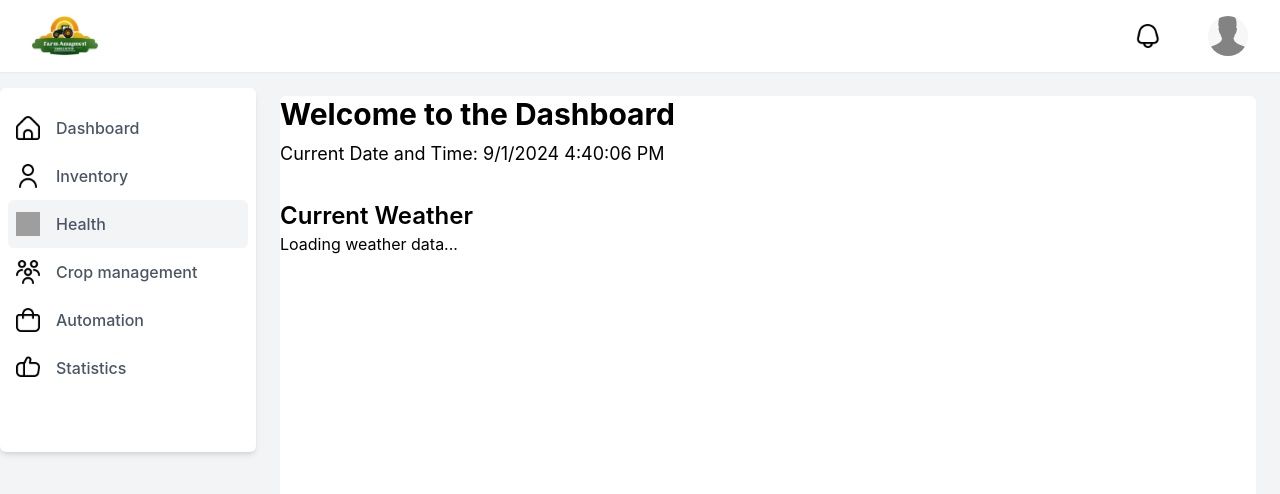
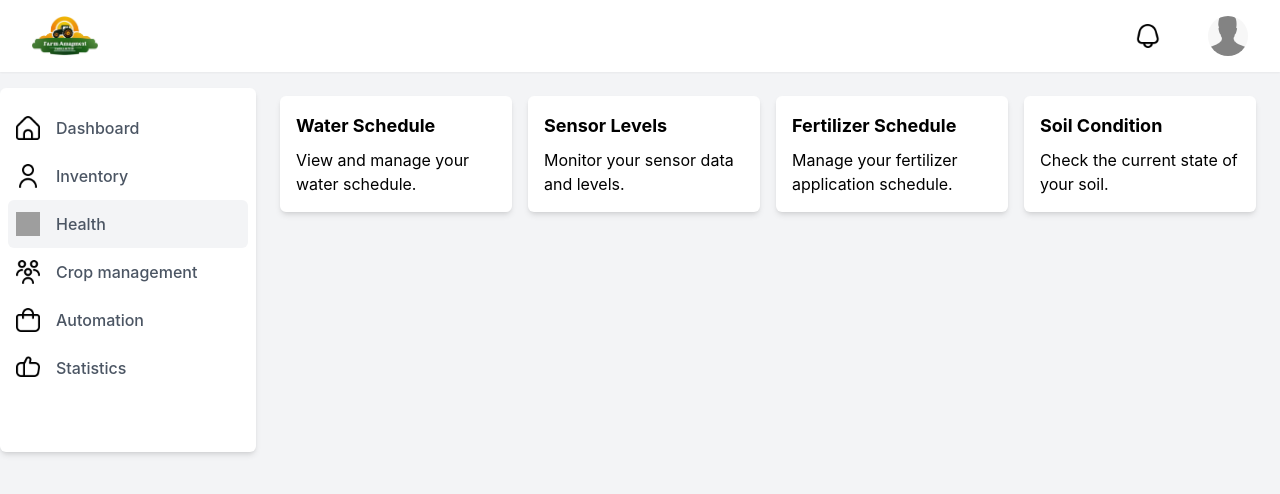
Before and after one commit to EshanAdithaya/theRise-Frontend, a React (Create React App) app: page /dashboard in a window 1280 px wide. Both pictures are taken after a click on the link "Health". Shown: the top 494 px of the page. Built offline with nearby package versions, Linux system fonts and the light colour scheme; no server answers; grey boxes are pictures that could not be loaded.

Commit message:
Update Sidebar component to remove useState import and modify key prop in map function to use item.page instead of item.label. Also, add HealthDashboard component to the Dashboard page.

```diff
--- a/src/components/Sidebar.js
+++ b/src/components/Sidebar.js
@@ -1,4 +1,4 @@
-import React, { useState } from 'react';
+import React from 'react';
 import dashboardIco from '../asset/icons/dashboard.png';
 import userIco from '../asset/icons/user.png';
 import scheduleIco from '../asset/icons/schedule.png';
@@ -62,7 +62,7 @@ function Sidebar({ isOpen, onClose, onMenuItemClick }) {
             const IconSrc = iconMapping[item.icon];
             return (
               <a
-                key={item.label}
+                key={item.page}  // Unique key based on page identifier
                 href="#"
                 onClick={() => onMenuItemClick(item.page)}
                 className="group flex items-center px-2 py-3 text-base leading-6 font-medium text-gray-600 rounded-md hover:text-gray-900 hover:bg-gray-50 focus:outline-none focus:bg-gray-100 transition ease-in-out duration-150"
--- /dev/null
+++ b/src/components/miniComponents/card.js
@@ -0,0 +1,21 @@
+import React from 'react';
+
+export const Card = ({ children }) => {
+  return (
+    <div className="bg-white shadow-md rounded-md p-4">
+      {children}
+    </div>
+  );
+};
+
+export const CardHeader = ({ children }) => {
+  return (
+    <h3 className="text-lg font-bold mb-2">{children}</h3>
+  );
+};
+
+export const CardContent = ({ children }) => {
+  return (
+    <div>{children}</div>
+  );
+};
--- a/src/components/minipages/dashboard_helth.js
+++ b/src/components/minipages/dashboard_helth.js
@@ -0,0 +1,49 @@
+import React from 'react';
+import { Card, CardHeader, CardContent } from '../miniComponents/card';
+import { Link } from 'react-router-dom';
+
+const HealthDashboard = () => {
+  return (
+    <div class name=" rounded-md bg-white">
+    <div className="grid grid-cols-1 md:grid-cols-4 gap-4 ">
+      <Link to="/water-schedule">
+        <Card>
+          <CardHeader>Water Schedule</CardHeader>
+          <CardContent>
+            <p>View and manage your water schedule.</p>
+          </CardContent>
+        </Card>
+      </Link>
+
+      <Link to="/sensor-levels">
+        <Card>
+          <CardHeader>Sensor Levels</CardHeader>
+          <CardContent>
+            <p>Monitor your sensor data and levels.</p>
+          </CardContent>
+        </Card>
+      </Link>
+
+      <Link to="/fertilizer-schedule">
+        <Card>
+          <CardHeader>Fertilizer Schedule</CardHeader>
+          <CardContent>
+            <p>Manage your fertilizer application schedule.</p>
+          </CardContent>
+        </Card>
+      </Link>
+
+      <Link to="/soil-condition">
+        <Card>
+          <CardHeader>Soil Condition</CardHeader>
+          <CardContent>
+            <p>Check the current state of your soil.</p>
+          </CardContent>
+        </Card>
+      </Link>
+    </div>
+    </div>
+  );
+};
+
+export default HealthDashboard;
--- a/src/pages/Dashboard.js
+++ b/src/pages/Dashboard.js
@@ -3,6 +3,7 @@ import Sidebar from '../components/Sidebar';
 import Topbar from '../components/header';
 import Welcome from '../components/minipages/dashboard_welcome';
 import Inventory from '../components/minipages/dashboard_inventory';
+import Health from '../components/minipages/dashboard_helth';
 
 function Dashboard() {
   const [sidebarOpen, setSidebarOpen] = useState(false);
@@ -19,6 +20,8 @@ function Dashboard() {
     switch (activePage) {
       case 'inventory':
         return <Inventory />;
+      case 'health':  // Ensure case matches the spelling of the state
+        return <Health />;
       case 'welcome':
       default:
         return <Welcome />;
```
